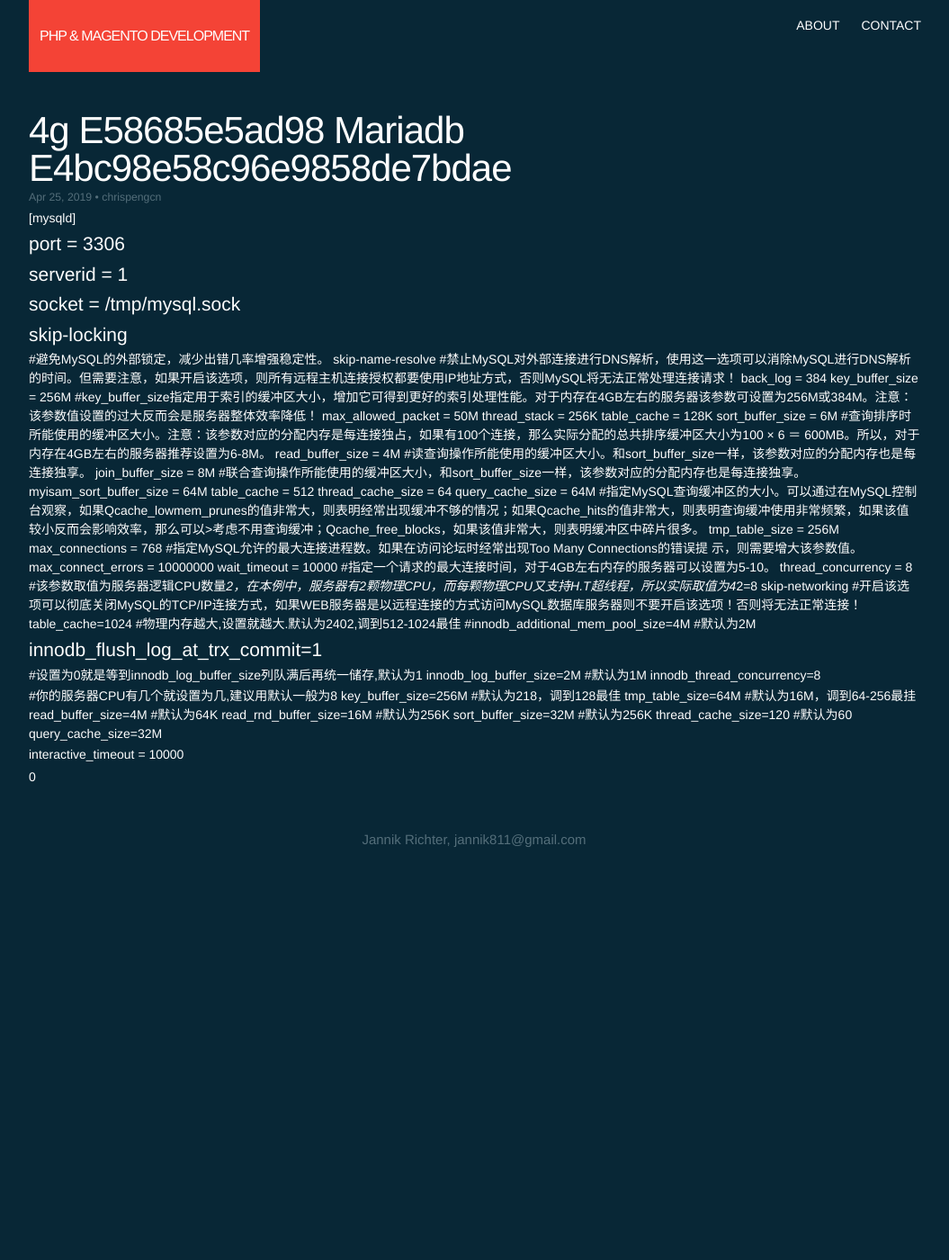
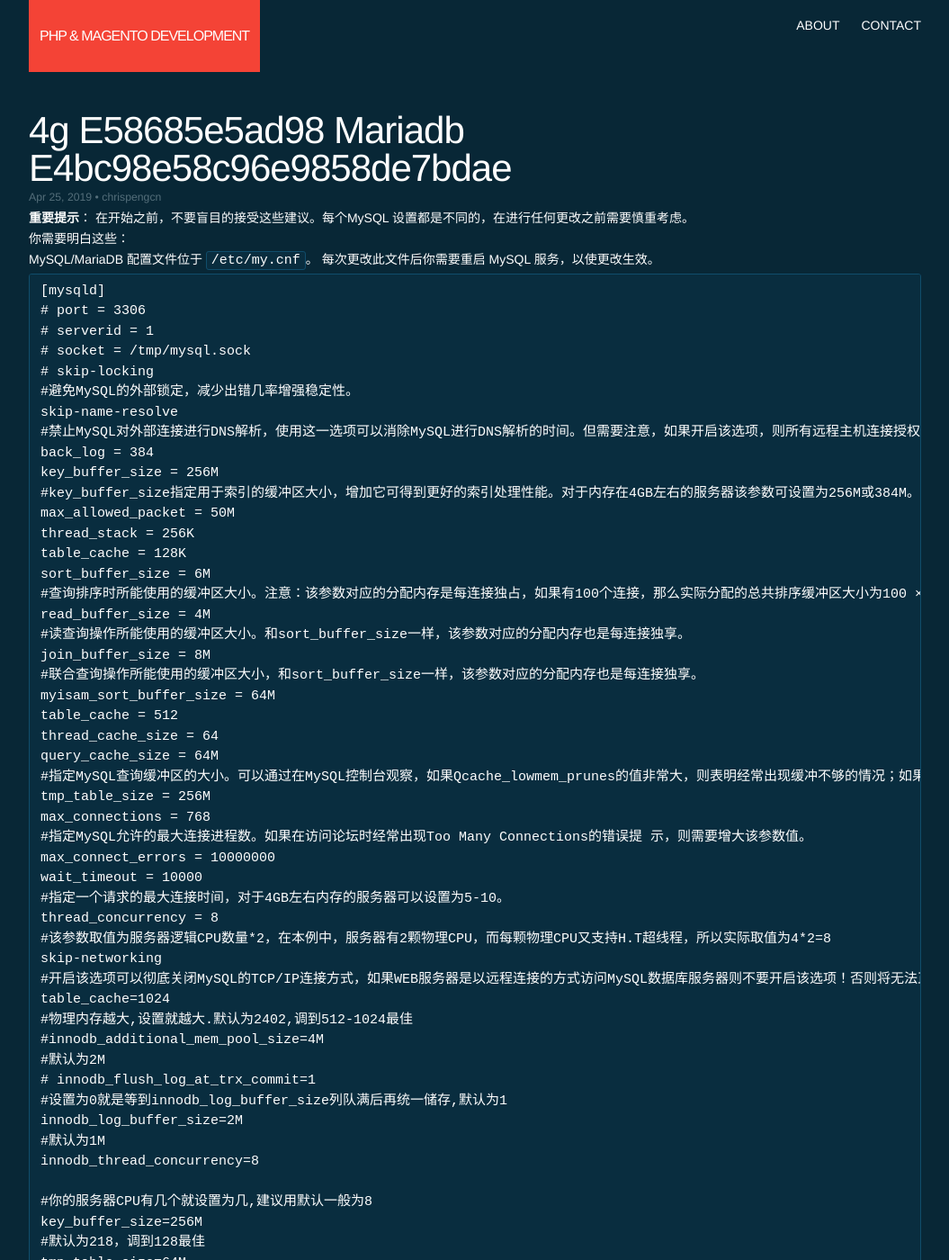
Before and after one commit to chrispengcn/chrispengcn.github.io, a Jekyll site: the page built from _posts/2019-04-25-4g-e58685e5ad98-mariadb-e4bc98e58c96e9858de7bdae.md, in a window 1280 px wide and 1400 px high. Shown: the whole window at 90% size, without its empty margins (112-1167 px from the left). Built offline with Jekyll 4.4.1, drawn with Linux system fonts in a browser that asks for light colours; some of the changed text lies outside the part shown.

Commit message:
Syncing _posts/2019-04-25-4g-e58685e5ad98-mariadb-e4bc98e58c96e9858de7bdae.md from WordPress at http://hss5.com (Prestashop &amp; Magento) - wpghs

```diff
--- a/_posts/2019-04-25-4g-e58685e5ad98-mariadb-e4bc98e58c96e9858de7bdae.md
+++ b/_posts/2019-04-25-4g-e58685e5ad98-mariadb-e4bc98e58c96e9858de7bdae.md
@@ -8,7 +8,12 @@ permalink: 'http://hss5.com/2019/04/25/4g-%e5%86%85%e5%ad%98-mariadb-%e4%bc%98%e
 published: true
 post_date: 2019-04-25 22:56:28
 ---
-[mysqld]
+<strong>重要提示</strong>： 在开始之前，不要盲目的接受这些建议。每个MySQL 设置都是不同的，在进行任何更改之前需要慎重考虑。
+
+你需要明白这些：
+
+MySQL/MariaDB 配置文件位于 <code>/etc/my.cnf</code>。 每次更改此文件后你需要重启 MySQL 服务，以使更改生效。
+<pre>[mysqld]
 # port = 3306
 # serverid = 1
 # socket = /tmp/mysql.sock
@@ -68,4 +73,4 @@ thread_cache_size=120
 #默认为60
 query_cache_size=32M
 
-interactive_timeout = 10000
+interactive_timeout = 10000</pre>
```
